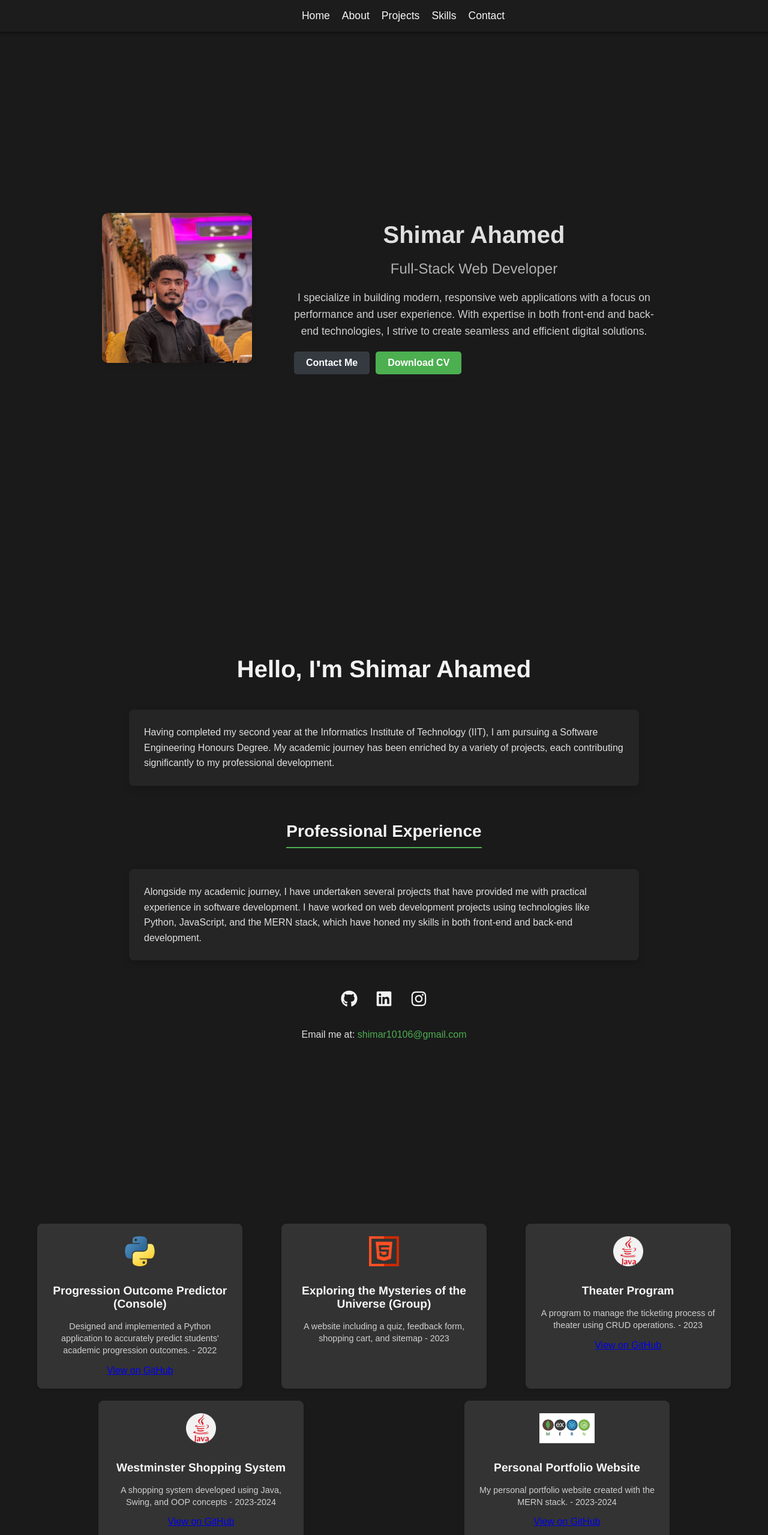
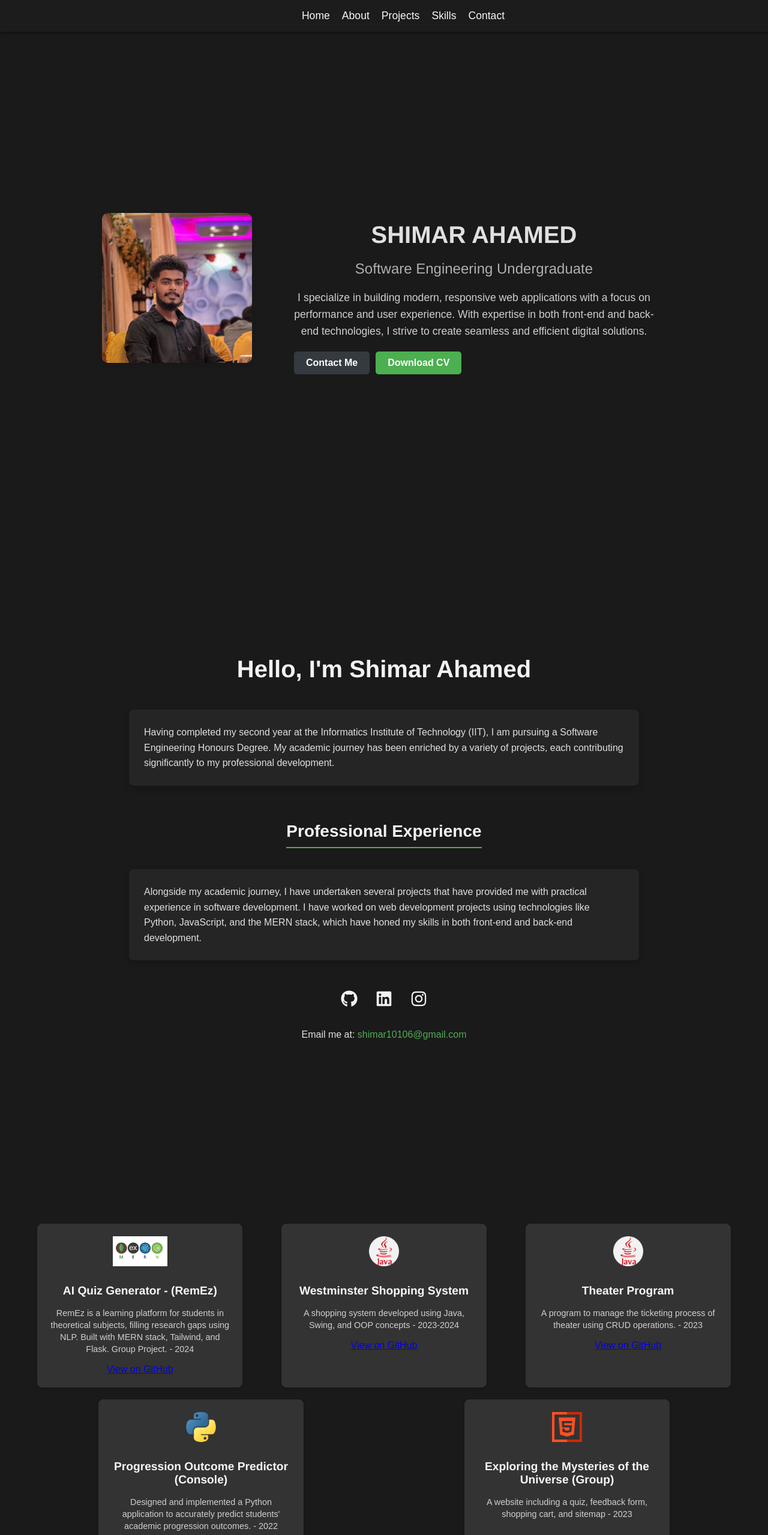
Before and after one commit to Shimar-Ahamed/react-portfolio-vercel, a React (Create React App) app: page / in a window 1280 px wide. Shown: the top 2559 px of the page at 60% size. Built offline with nearby package versions, Linux system fonts and the light colour scheme.

Commit message:
change the home page("Full stack develeper to SE undergraduate"),change the projects places and link to github

```diff
--- a/src/pages/Home.jsx
+++ b/src/pages/Home.jsx
@@ -8,8 +8,8 @@ function Home() {
         <div className="home">
             <img src={profilePhoto} alt="Shimar Ahamed" className="profile-photo" />
             <div className="content">
-                <h1>Shimar Ahamed</h1>
-                <h2>Full-Stack Web Developer</h2>
+                <h1>SHIMAR AHAMED</h1>
+                <h2>Software Engineering Undergraduate</h2>
                 <p>
                     I specialize in building modern, responsive web applications with a focus on performance and user experience. With expertise in both front-end and back-end technologies, I strive to create seamless and efficient digital solutions.
                 </p>
--- a/src/pages/Projects.jsx
+++ b/src/pages/Projects.jsx
@@ -8,6 +8,29 @@ import './Pages.css';
 const Projects = () => {
   return (
     <div className="projects-container">
+
+
+      <div className="project">
+        <img src={mernLogo} alt="MERN" className="logo" />
+        <h2>AI Quiz Generator - (RemEz)</h2>
+        <p>RemEz is a learning platform for students in theoretical subjects, filling research gaps using NLP. Built with MERN stack, Tailwind, and Flask. Group Project. - 2024</p>
+        <a href="https://github.com/aaqilruzzan/RemEz" target="_blank" rel="noopener noreferrer">View on GitHub</a>
+      </div>
+
+      <div className="project">
+        <img src={javaLogo} alt="Java" className="logo" />
+        <h2>Westminster Shopping System</h2>
+        <p>A shopping system developed using Java, Swing, and OOP concepts - 2023-2024</p>
+        <a href="https://github.com/Shimar-Ahamed/Westminster-Shopping-System" target="_blank" rel="noopener noreferrer">View on GitHub</a>
+      </div>
+
+      <div className="project">
+        <img src={javaLogo} alt="Java" className="logo" />
+        <h2>Theater Program</h2>
+        <p>A program to manage the ticketing process of theater using CRUD operations. - 2023</p>
+        <a href="https://github.com/Shimar-Ahamed/Theater-Management-System" target="_blank" rel="noopener noreferrer">View on GitHub</a>
+      </div>
+
       <div className="project">
         <img src={pythonLogo} alt="Python" className="logo" />
         <h2>Progression Outcome Predictor (Console)</h2>
@@ -22,26 +45,6 @@ const Projects = () => {
 
       </div>
 
-      <div className="project">
-        <img src={javaLogo} alt="Java" className="logo" />
-        <h2>Theater Program</h2>
-        <p>A program to manage the ticketing process of theater using CRUD operations. - 2023</p>
-        <a href="https://github.com/Shimar-Ahamed/Theater-Management-System" target="_blank" rel="noopener noreferrer">View on GitHub</a>
-      </div>
-
-      <div className="project">
-        <img src={javaLogo} alt="Java" className="logo" />
-        <h2>Westminster Shopping System</h2>
-        <p>A shopping system developed using Java, Swing, and OOP concepts - 2023-2024</p>
-        <a href="https://github.com/Shimar-Ahamed/Westminster-Shopping-System" target="_blank" rel="noopener noreferrer">View on GitHub</a>
-      </div>
-
-      <div className="project">
-        <img src={mernLogo} alt="MERN" className="logo" />
-        <h2>Personal Portfolio Website</h2>
-        <p>My personal portfolio website created with the MERN stack. - 2023-2024</p>
-        <a href="https://github.com/aaqilruzzan/RemEz" target="_blank" rel="noopener noreferrer">View on GitHub</a>
-      </div>
     </div>
   );
 };
```
